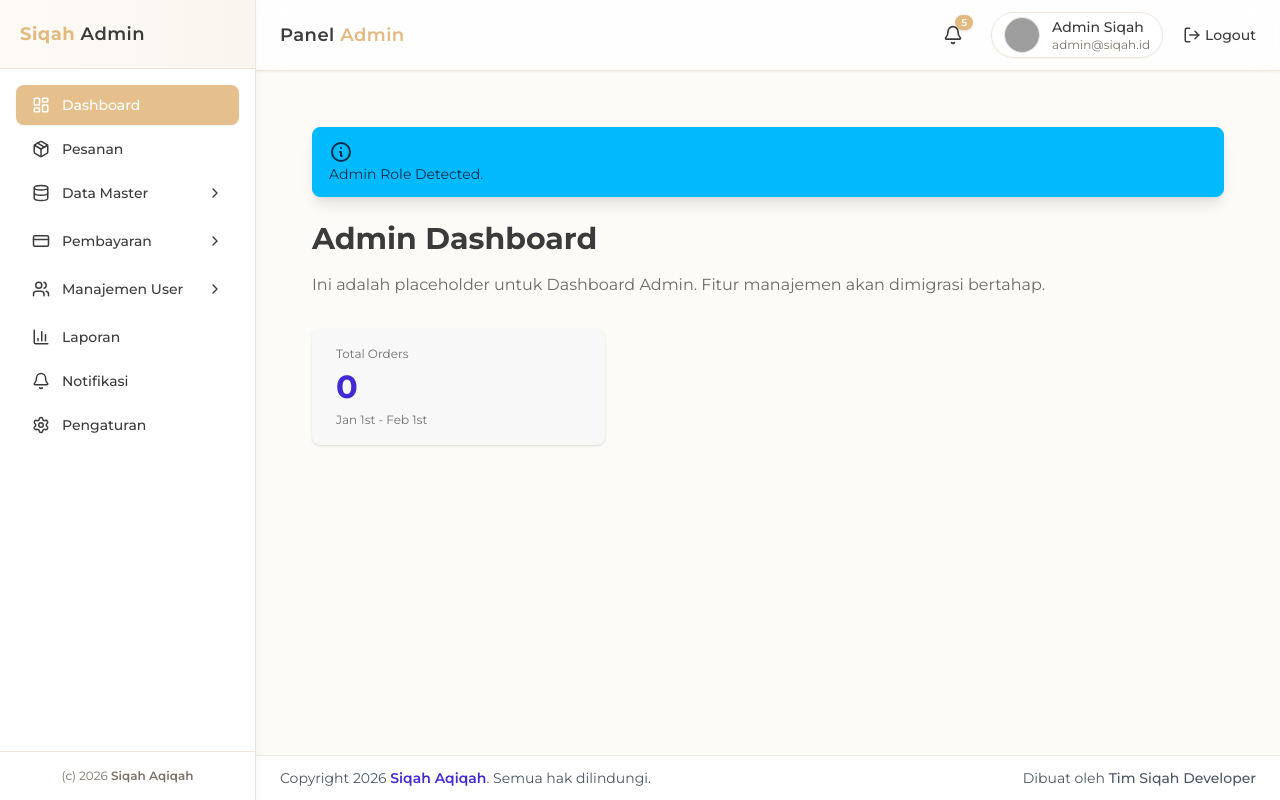
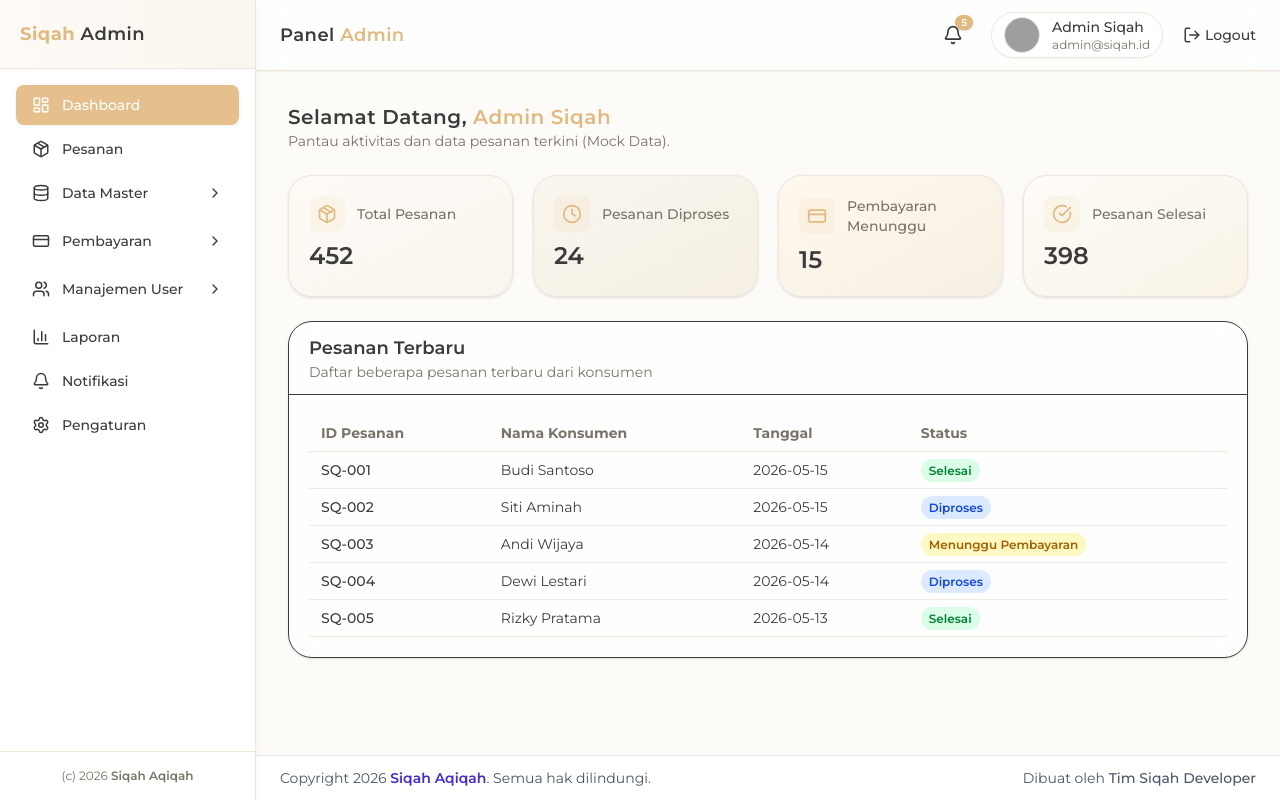
Before and after one commit to syahputrawork98-sketch/SA-Siap-Aqiqah, a React (Vite) app in the folder client/: page /admin in a window 1280 px wide. Built offline with nearby package versions, Linux system fonts and the light colour scheme; sample sign-in values are in the browser's storage; grey boxes are pictures that could not be loaded.

Commit message:
feat(client): migrate admin dashboard ui

```diff
--- /dev/null
+++ b/client/src/features/admin/model/adminDashboardData.js
@@ -0,0 +1,13 @@
+export const DEFAULT_ADMIN_DASHBOARD = {
+  totalPesanan: 452,
+  pesananDiproses: 24,
+  pesananSelesai: 398,
+  pembayaranMenunggu: 15,
+  pesananTerbaru: [
+    { id: "SQ-001", nama: "Budi Santoso", tanggal: "2026-05-15", status: "Selesai" },
+    { id: "SQ-002", nama: "Siti Aminah", tanggal: "2026-05-15", status: "Diproses" },
+    { id: "SQ-003", nama: "Andi Wijaya", tanggal: "2026-05-14", status: "Menunggu Pembayaran" },
+    { id: "SQ-004", nama: "Dewi Lestari", tanggal: "2026-05-14", status: "Diproses" },
+    { id: "SQ-005", nama: "Rizky Pratama", tanggal: "2026-05-13", status: "Selesai" },
+  ],
+};
--- a/client/src/features/admin/pages/Dashboard.jsx
+++ b/client/src/features/admin/pages/Dashboard.jsx
@@ -1,28 +1,140 @@
-import React from 'react';
+import React from "react";
+import { Card, CardHeader, CardContent, EmptyState } from "@/shared/ui";
+import { Package, CheckCircle, Clock, CreditCard } from "lucide-react";
+import { DEFAULT_ADMIN_DASHBOARD } from "../model/adminDashboardData";
 
-const AdminDashboard = () => {
+export default function Dashboard() {
+  // Using static mock data for Batch 9
+  const data = DEFAULT_ADMIN_DASHBOARD;
+
   return (
-    <div className="p-6">
-      <div className="alert alert-info shadow-lg mb-6">
-        <div>
-          <svg xmlns="http://www.w3.org/2000/svg" fill="none" viewBox="0 0 24 24" className="stroke-current flex-shrink-0 w-6 h-6"><path strokeLinecap="round" strokeLinejoin="round" strokeWidth="2" d="M13 16h-1v-4h-1m1-4h.01M21 12a9 9 0 11-18 0 9 9 0 0118 0z"></path></svg>
-          <span>Admin Role Detected.</span>
-        </div>
+    <div className="space-y-6">
+      {/* Judul Halaman */}
+      <div>
+        <h2 className="text-xl font-semibold text-[#3b3b3b] tracking-wide">
+          Selamat Datang, <span className="siqah-accent-text">Admin Siqah</span>
+        </h2>
+        <p className="text-sm text-[#7a7368]">
+          Pantau aktivitas dan data pesanan terkini (Mock Data).
+        </p>
       </div>
-      <h1 className="text-3xl font-bold mb-4">Admin Dashboard</h1>
-      <p className="opacity-75">Ini adalah placeholder untuk Dashboard Admin. Fitur manajemen akan dimigrasi bertahap.</p>
 
-      <div className="grid grid-cols-1 md:grid-cols-3 gap-4 mt-8">
-        <div className="stats shadow bg-base-200">
-          <div className="stat">
-            <div className="stat-title">Total Orders</div>
-            <div className="stat-value text-primary">0</div>
-            <div className="stat-desc">Jan 1st - Feb 1st</div>
-          </div>
-        </div>
+      <div className="grid grid-cols-1 sm:grid-cols-2 lg:grid-cols-4 gap-5">
+        <StatCard
+          icon={Package}
+          title="Total Pesanan"
+          value={data.totalPesanan}
+          color="from-[#fefbf7] to-[#f9f6ef]"
+        />
+        <StatCard
+          icon={Clock}
+          title="Pesanan Diproses"
+          value={data.pesananDiproses}
+          color="from-[#f9f6ef] to-[#f5efe3]"
+        />
+        <StatCard
+          icon={CreditCard}
+          title="Pembayaran Menunggu"
+          value={data.pembayaranMenunggu}
+          color="from-[#fff9ed] to-[#f6f0e4]"
+        />
+        <StatCard
+          icon={CheckCircle}
+          title="Pesanan Selesai"
+          value={data.pesananSelesai}
+          color="from-[#fefcf8] to-[#f9f3e7]"
+        />
       </div>
+
+      <Card className="bg-white/80 backdrop-blur-md border border-[#eee6da] shadow-sm">
+        <CardHeader>
+          <h3 className="text-lg font-semibold text-[#3b3b3b]">
+            Pesanan Terbaru
+          </h3>
+          <p className="text-sm text-[#7a7368]">
+            Daftar beberapa pesanan terbaru dari konsumen
+          </p>
+        </CardHeader>
+        <CardContent>
+          {data.pesananTerbaru.length === 0 ? (
+            <EmptyState message="Belum ada pesanan terbaru." />
+          ) : (
+            <div className="overflow-x-auto">
+              <table className="min-w-full border-collapse">
+                <thead>
+                  <tr className="text-left text-sm text-[#7a7368] border-b border-[#eee6da]">
+                    <th className="py-2 px-3">ID Pesanan</th>
+                    <th className="py-2 px-3">Nama Konsumen</th>
+                    <th className="py-2 px-3">Tanggal</th>
+                    <th className="py-2 px-3">Status</th>
+                  </tr>
+                </thead>
+                <tbody>
+                  {data.pesananTerbaru.map((p) => (
+                    <tr
+                      key={p.id}
+                      className="text-sm text-[#3b3b3b] border-b border-[#f0ebe2] hover:bg-[#f9f6ef]/60 transition-colors"
+                    >
+                      <td className="py-2 px-3 font-medium">{p.id}</td>
+                      <td className="py-2 px-3">{p.nama}</td>
+                      <td className="py-2 px-3">{p.tanggal}</td>
+                      <td className="py-2 px-3">
+                        <StatusBadge status={p.status} />
+                      </td>
+                    </tr>
+                  ))}
+                </tbody>
+              </table>
+            </div>
+          )}
+        </CardContent>
+      </Card>
     </div>
   );
-};
+}
 
-export default AdminDashboard;
+/* ---------- Komponen tambahan ---------- */
+
+function StatCard({ icon: Icon, title, value, color }) {
+  return (
+    <div
+      className={`p-5 rounded-xl border border-[#eee6da] bg-gradient-to-br ${color} shadow-sm hover:shadow-md transition-all`}
+    >
+      <div className="flex items-center gap-3 mb-2">
+        <div className="p-2 bg-[#e2b97f]/10 rounded-lg">
+          <Icon size={20} className="siqah-accent-text" />
+        </div>
+        <p className="text-sm font-medium text-[#7a7368]">{title}</p>
+      </div>
+      <h4 className="text-2xl font-semibold text-[#3b3b3b]">{value}</h4>
+    </div>
+  );
+}
+
+function StatusBadge({ status }) {
+  const base = "px-2 py-1 rounded-full text-xs font-semibold";
+  switch (status) {
+    case "Menunggu Pembayaran":
+      return (
+        <span className={`${base} bg-yellow-100 text-yellow-700`}>
+          {status}
+        </span>
+      );
+    case "Diproses":
+      return (
+        <span className={`${base} bg-blue-100 text-blue-700`}>
+          {status}
+        </span>
+      );
+    case "Selesai":
+      return (
+        <span className={`${base} bg-green-100 text-green-700`}>
+          {status}
+        </span>
+      );
+    default:
+      return (
+        <span className={`${base} bg-gray-100 text-gray-700`}>{status}</span>
+      );
+  }
+}
```
Also changed, not shown: 2 other files (tests, documents, lock files or other folders).
